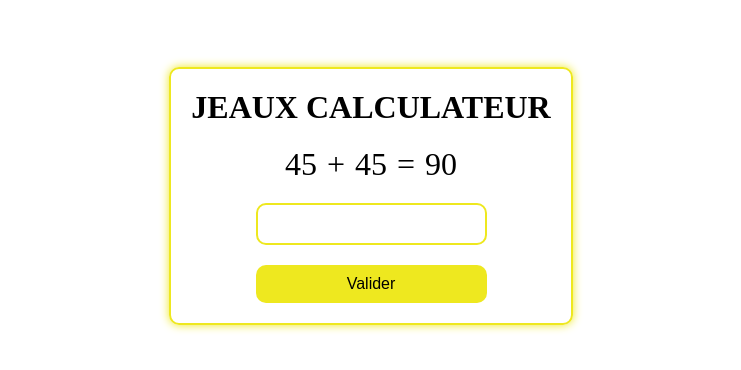
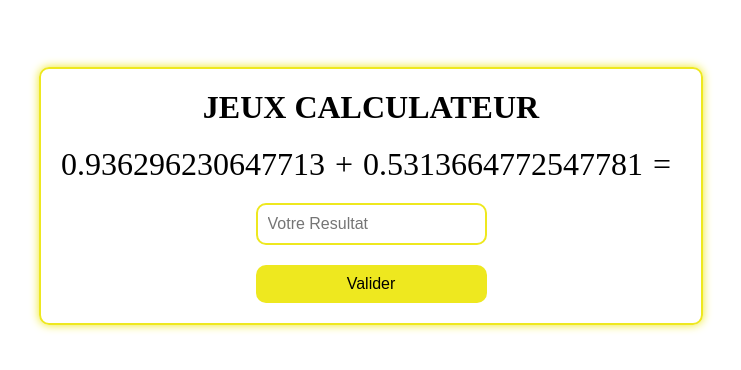
Before and after one commit to Jean-Lionel/arnold_jeux1, a plain HTML site: page index.html in a window 1280 px wide. Shown: the part 204-574 px from the top of the page, without its empty margins (269-1010 px from the left). Drawn offline with Linux system fonts and the light colour scheme.

Commit message:
second commit

```diff
--- a/app.js
+++ b/app.js
@@ -0,0 +1,18 @@
+const number1=document.getElementById('number1')
+const number2=document.getElementById('number2')
+
+const reponse=document.getElementById('reponse')
+
+
+
+
+
+number1.innerHTML=Math.random()
+number2.innerHTML=Math.random()
+
+
+function validate(){
+    const resultat=document.getElementById('resultat').value;
+    console.log(resultat)
+    reponse.innerHTML=resultat
+}
--- a/index.html
+++ b/index.html
@@ -9,24 +9,25 @@
 <body>
     <div class="container">
         <div class="jeux">
-            <h1>JEAUX CALCULATEUR</h1>
+            <h1>JEUX CALCULATEUR</h1>
 
         <div class="gameNumber">
-            <div>45</div>
-            <div>+</div>
-            <div>45</div>
-            <div>=</div>
-            <div>90</div>
+            <div id="number1"></div>
+            <div id="operator">+</div>
+            <div id="number2"></div>
+            <div id="operator">=</div>
+            <div id="reponse"></div>
         </div>
 
         <div>
-            <input type="text" class="resultat">
-            <button class="valider">Valider</button>
+            <input type="text" class="resultat" id="resultat" placeholder="Votre Resultat">
+            <button class="valider" onclick="validate()">Valider</button>
         </div>
         </div>
     </div>
 
     <script src="app.js"></script>
 
+
 </body>
 </html>
```
